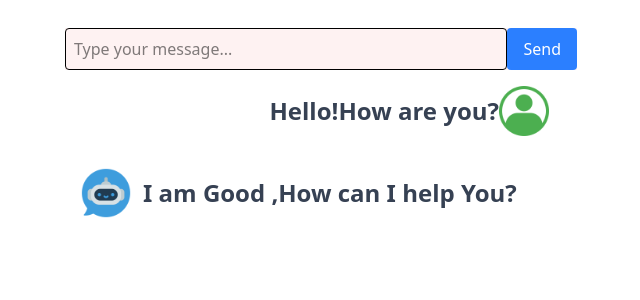
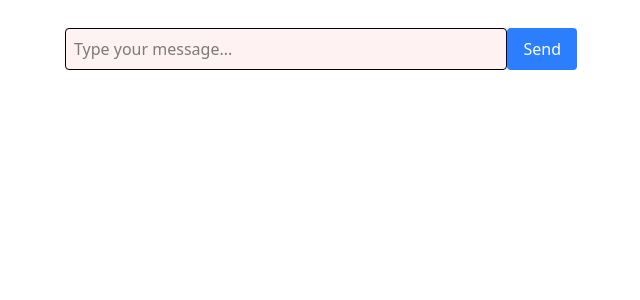
Before and after one commit to GopalYad/chatbot, a React (Vite) app: page / in a window 1280 px wide. Shown: the top 300 px of the page, without its empty margins (319-959 px from the left). Built offline with nearby package versions, Linux system fonts and the light colour scheme.

Commit message:
Refactor initial chat messages setup to use state type definition for better type safety

```diff
--- a/src/App.tsx
+++ b/src/App.tsx
@@ -3,18 +3,13 @@ import ChatInput from "./components/ChatInput"
 import ChatMessage from "./components/ChatMessage"
 
 function App() {
-const[chatMessages,setChatMessages]=useState([
-    {
-      id:1,
-      message:'Hello!How are you?',
-      sender:'user'
-    },
-    {
-      id:2,
-      message:'I am Good ,How can I help You?',
-      sender:'robot'
-    }
-  ])
+type ChatMessageType = {
+  message: string;
+  sender: string;
+  id: number;
+};
+
+const [chatMessages, setChatMessages] = useState<ChatMessageType[]>([]);
 
  const sendUserMessage = (message: string) => {
   setChatMessages([
```
